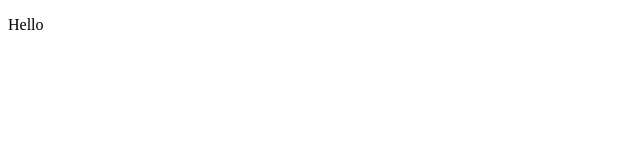
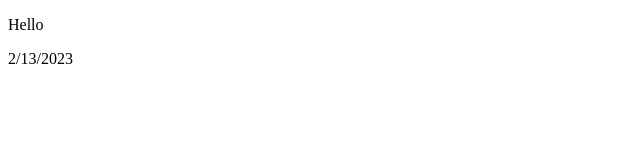
Before and after one commit to K-duna/Vjezba, a plain HTML site: page index.html in a window 1280 px wide. Shown: the full height of the page, 0-640 px from the left. Drawn offline with Linux system fonts and the light colour scheme.

Commit message:
Show daTe in HTML

```diff
--- a/index.html
+++ b/index.html
@@ -9,5 +9,7 @@
 </head>
 <body>
     <p>Hello</p>
+    <div id="date"></div>
+    <script src="index.js"></script>
 </body>
 </html>
--- a/index.js
+++ b/index.js
@@ -1 +1,15 @@
-console.log("Hello Word");
+const dateElement = document.querySelector("#date");
+const today = new Date();
+
+dateElement.innerHTML = today.toLocaleDateString();
+
+// function displayTime () {
+//     const date = new Date();
+//     const hours = date.getHours();
+//     const minutes = date.getMinutes();
+//     const seconds = date.getSeconds();
+
+//     dateElement.innerHTML = `${today} ${hours}h ${minutes}m ${seconds}s`;
+
+// }
+// displayTime()
```
